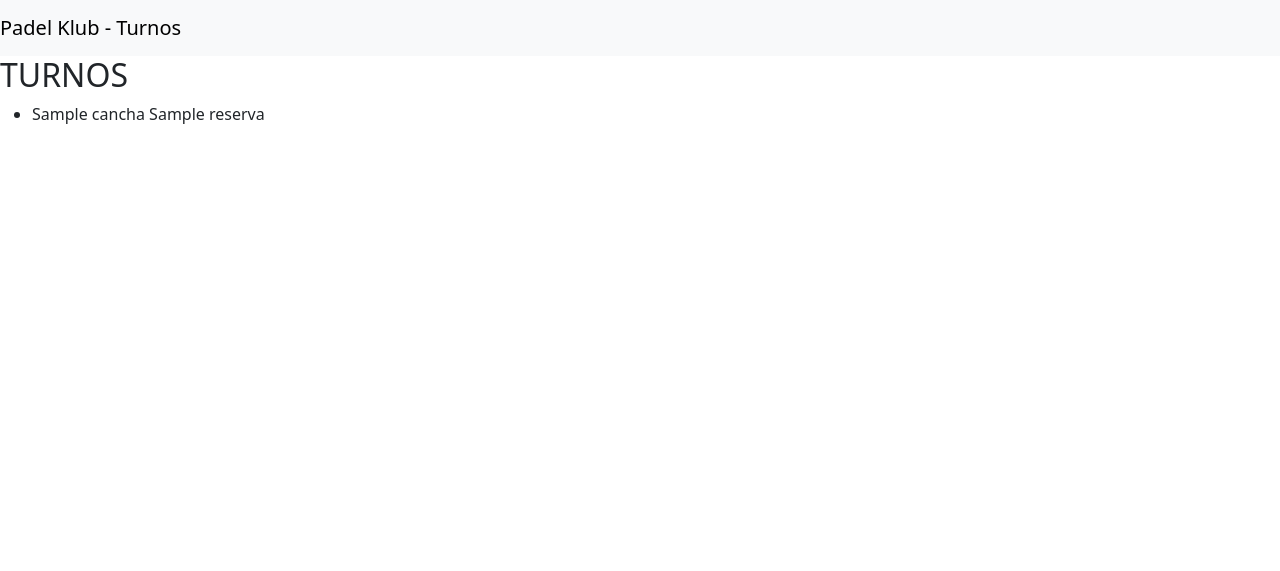
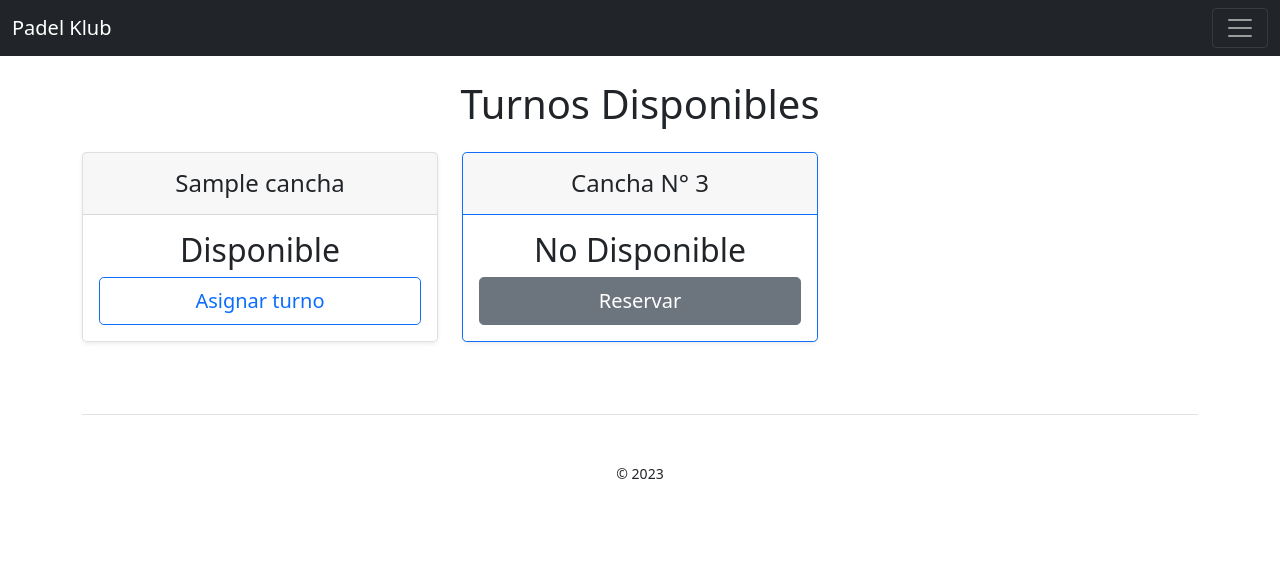
Before and after one commit to SpikeAsimov/padelWeb, a Django app: template padel_klub/turnos/templates/home.html in a window 1280 px wide. Shown: the top 571 px of the page. Run offline with Django 4.2, Linux system fonts and the light colour scheme; the template is opened without the code that fills it: most values are stand-ins (such as "Sample title", 1, 10 or a date in 2020).

Commit message:
agrega contenido en el home

```diff
--- a/padel_klub/turnos/templates/home.html
+++ b/padel_klub/turnos/templates/home.html
@@ -1,27 +1,80 @@
 <!DOCTYPE html>
 <head>
-    <link rel="stylesheet" href="https://cdn.jsdelivr.net/npm/bootstrap@5.3.0/dist/css/bootstrap.min.css">
+    <link href="https://cdn.jsdelivr.net/npm/bootstrap@5.1.3/dist/css/bootstrap.min.css" rel="stylesheet" integrity="sha384-1BmE4kWBq78iYhFldvKuhfTAU6auU8tT94WrHftjDbrCEXSU1oBoqyl2QvZ6jIW3" crossorigin="anonymous">
 
 </head>
 <html>
 <body>
 
+    <main>
+        <nav class="navbar navbar-dark bg-dark" aria-label="First navbar example">
+            <div class="container-fluid">
+            <a class="navbar-brand" href="#">Padel Klub</a>
+            <button class="navbar-toggler" type="button" data-bs-toggle="collapse" data-bs-target="#navbarsExample01" aria-controls="navbarsExample01" aria-expanded="false" aria-label="Toggle navigation">
+                <span class="navbar-toggler-icon"></span>
+            </button>
+
+            <div class="collapse navbar-collapse" id="navbarsExample01">
+                <ul class="navbar-nav me-auto mb-2">
+                    <li class="nav-item">
+                        <a class="nav-link active" aria-current="page" href="#">Inicio</a>
+                    </li>
+                    <li class="nav-item">
+                        <a class="nav-link" href="#">Turnos</a>
+                    </li>
+                </ul>
+                <form role="search">
+                <input class="form-control" type="search" placeholder="Search" aria-label="Search">
+                </form>
+            </div>
+            </div>
+        </nav>
+
+    </main>
 <!-- Bootstrap Navbar -->
-<nav class="navbar navbar-expand-lg navbar-light bg-light">
-    <a class="navbar-brand" href="#">Padel Klub - Turnos</a>
 
-</nav>
+<div class="container py-4">
 
+    <main>
+    <h2 class="display-6 text-center mb-4">Turnos Disponibles</h2>
+        <div class="row row-cols-1 row-cols-md-3 mb-3 text-center">
+        {% for x in misturnos %}
+        <div class="col">
+            <div class="card mb-4 rounded-3 shadow-sm">
+            <div class="card-header py-3">
+                <h4 class="my-0 fw-normal">{{ x.cancha }}</h4>
+            </div>
+            <div class="card-body">
+                <h2 class="card-title pricing-card-title">Disponible</h2>
+                <button type="button" class="w-100 btn btn-lg btn-outline-primary">Asignar turno</button>
+            </div>
+            </div>
+        </div>
+        {% endfor %}
+        <div class="col">
+            <div class="card mb-4 rounded-3 shadow-sm border-primary">
+            <div class="card-header py-3 text-bg-primary border-primary">
+                <h4 class="my-0 fw-normal">Cancha N° 3</h4>
+            </div>
+            <div class="card-body">
+                <h2 class="card-title pricing-card-title">No Disponible</h2>
+                <button type="button" class="w-100 btn btn-lg btn-secondary">Reservar</button>
+            </div>
+            </div>
+        </div>
 
-<h2>TURNOS</h2>
+        </div>
 
-<ul>
-    {% for x in misturnos %}
-<li>{{ x.cancha }} {{ x.reserva }}</li>
-    {% endfor %}
-</ul>
+        </main>
 
-
+        <footer class="pt-4 my-md-5 pt-md-5 border-top">
+        <div class="row">
+        <div class="col-12 col-md text-center">
+            <small class="d-block mb-3 text-body-secondary">&copy; 2023</small>
+        </div>
+        </div>
+        </footer>
+        </div>
 
 
 
@@ -31,7 +84,8 @@
 
 <!-- Include Bootstrap JS and jQuery -->
 <script src="https://code.jquery.com/jquery-3.6.0.min.js"></script>
-<script src="https://cdn.jsdelivr.net/npm/bootstrap@5.3.0/dist/js/bootstrap.bundle.min.js"></script>
+<script src="https://cdn.jsdelivr.net/npm/bootstrap@5.1.3/dist/js/bootstrap.bundle.min.js" integrity="sha384-ka7Sk0Gln4gmtz2MlQnikT1wXgYsOg+OMhuP+IlRH9sENBO0LRn5q+8nbTov4+1p" crossorigin="anonymous"></script>
+
 
 </body>
 </html>
--- a/padel_klub/turnos/urls.py
+++ b/padel_klub/turnos/urls.py
@@ -2,5 +2,5 @@ from django.urls import path
 from . import views
 
 urlpatterns = [
-    path('turnos/', views.turnos, name='turnos'),
+    path('', views.turnos, name='turnos'),
 ]
```
